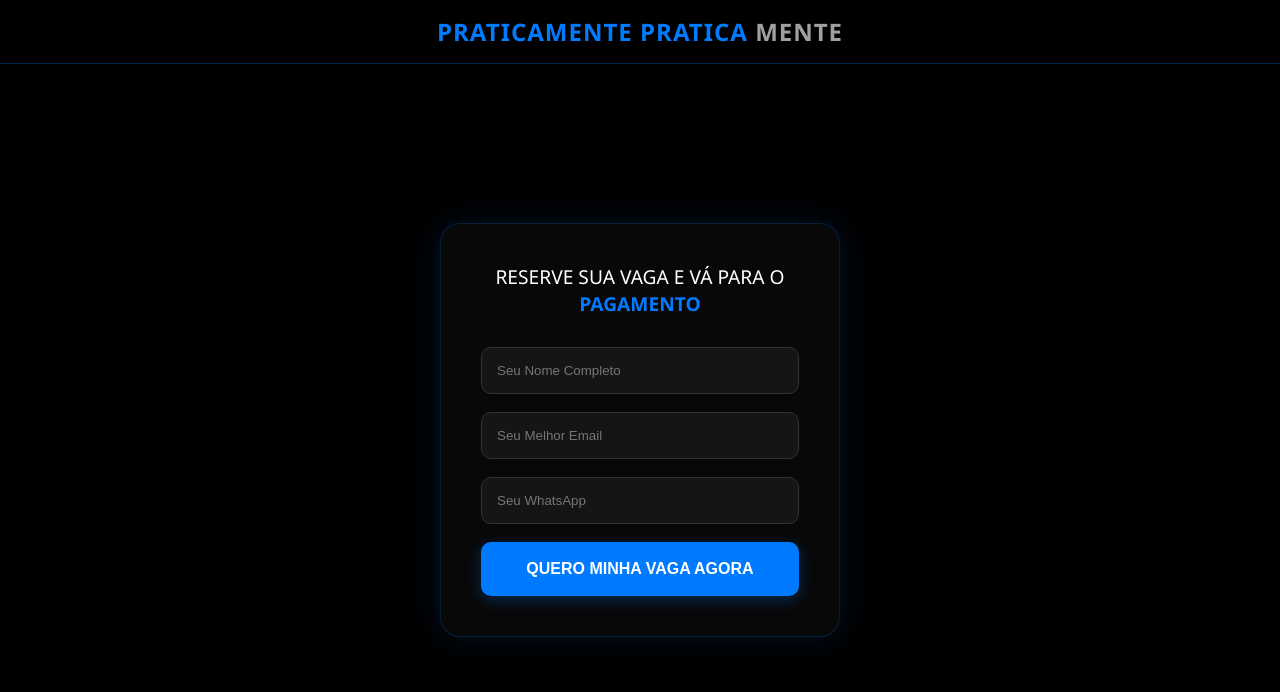
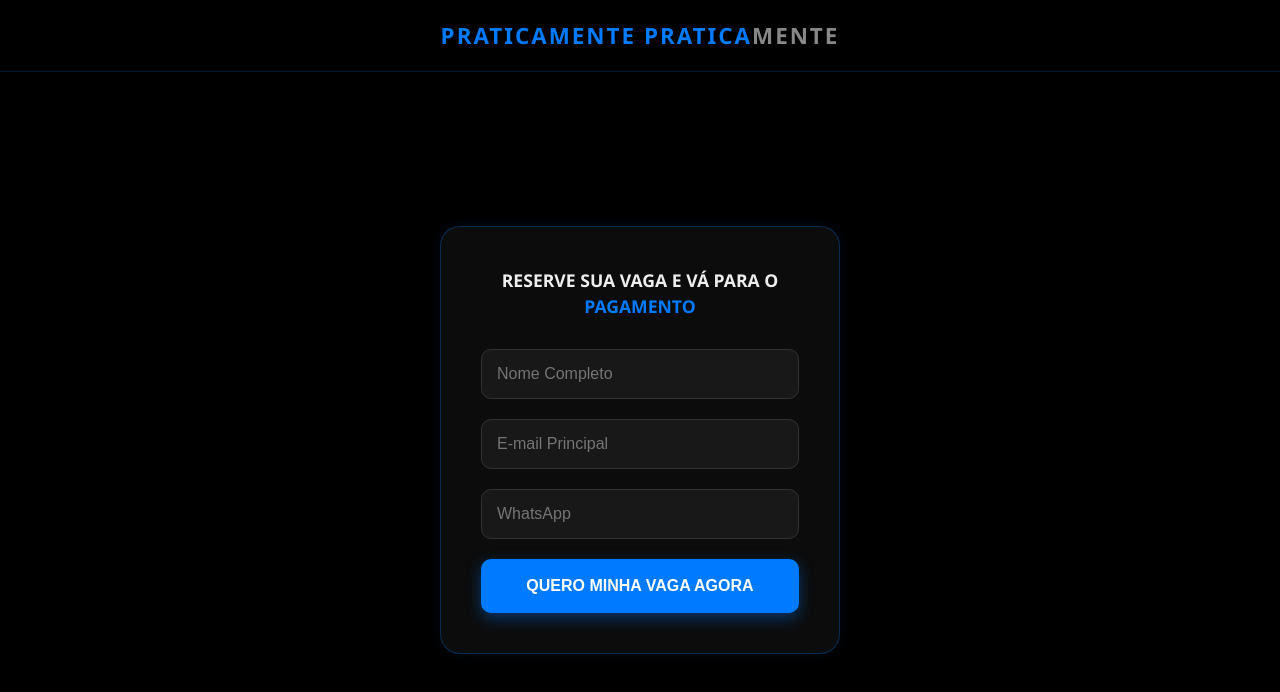
Before and after one commit to otaviooaugusto13-cyber/edu, a website: page index.html in a window 1280 px wide. Drawn offline with Linux system fonts and the light colour scheme.

Commit message:
Update index.html

```diff
--- a/index.html
+++ b/index.html
@@ -3,59 +3,36 @@
 <head>
     <meta charset="UTF-8">
     <meta name="viewport" content="width=device-width, initial-scale=1.0">
-    <title>Inscrição - Praticamente</title>
+    <title>Praticamente - Inscrição</title>
     <style>
-        * { box-sizing: border-box; margin: 0; padding: 0; }
+        /* RESET BÁSICO */
+        * {
+            box-sizing: border-box;
+            margin: 0;
+            padding: 0;
+        }
 
         body {
-            background-color: #000; /* Fundo principal preto */
+            background-color: #000; /* Fundo Preto */
             color: #fff;
-            font-family: 'Segoe UI', Roboto, Arial, sans-serif;
+            font-family: 'Segoe UI', Tahoma, Geneva, Verdana, sans-serif;
             min-height: 100vh;
             display: flex;
             flex-direction: column;
             justify-content: center;
             align-items: center;
             overflow-x: hidden;
-            position: relative;
         }
 
-        /* --- CABEÇALHO VIDRO FUMÊ --- */
-        header {
-            width: 100%;
-            position: fixed;
-            top: 0;
-            left: 0;
-            padding: 15px 0;
-            text-align: center;
-            z-index: 10;
-            background: rgba(0, 0, 0, 0.7); /* Fumê escuro */
-            backdrop-filter: blur(12px);
-            -webkit-backdrop-filter: blur(12px);
-            border-bottom: 1px solid rgba(0, 123, 255, 0.3); /* Borda azul sutil */
-        }
-
-        .logo-texto {
-            font-size: 1.5rem;
-            font-weight: 800;
-            letter-spacing: 1px;
-            text-transform: uppercase;
-        }
-
-        /* Cores solicitadas para o nome */
-        .azul-destaque { color: #007bff; } /* Azul vibrante */
-        .cinza-destaque { color: #a0a0a0; } /* Cinza médio */
-
-        /* --- CONFIGURAÇÃO DE FUNDOS --- */
+        /* --- FUNDOS DINÂMICOS --- */
         @media (max-width: 768px) {
             body {
-                background-image: linear-gradient(rgba(0,0,0,0.6), rgba(0,0,0,0.6)), url('https://raw.githubusercontent.com/otaviooaugusto13-cyber/edu/main/eduardo.png');
+                background-image: linear-gradient(rgba(0,0,0,0.5), rgba(0,0,0,0.5)), url('https://raw.githubusercontent.com/otaviooaugusto13-cyber/edu/main/eduardo.png');
                 background-size: contain;
                 background-repeat: no-repeat;
                 background-position: bottom right;
             }
         }
-
         @media (min-width: 769px) {
             body {
                 background-image: linear-gradient(rgba(0,0,0,0.7), rgba(0,0,0,0.7)), url('SUA_FOTO_PC.jpg');
@@ -64,57 +41,88 @@
             }
         }
 
+        /* --- CABEÇALHO VIDRO FUMÊ --- */
+        .glass-header {
+            width: 100%;
+            position: fixed;
+            top: 0;
+            left: 0;
+            padding: 20px 0;
+            text-align: center;
+            z-index: 100;
+
+            /* Efeito Vidro */
+            background: rgba(0, 0, 0, 0.6);
+            backdrop-filter: blur(15px);
+            -webkit-backdrop-filter: blur(15px);
+            border-bottom: 1px solid rgba(0, 123, 255, 0.2);
+        }
+
+        .logo-text {
+            font-size: 1.4rem;
+            font-weight: 900;
+            letter-spacing: 2px;
+            text-transform: uppercase;
+        }
+
+        .azul { color: #007bff; }  /* Azul da Logo */
+        .cinza { color: #888888; } /* Cinza Mente */
+
         /* --- CONTAINER DO FORMULÁRIO --- */
-        .container {
-            background-color: rgba(10, 10, 10, 0.8);
+        .form-container {
+            background: rgba(15, 15, 15, 0.8);
             backdrop-filter: blur(20px);
+            border: 1px solid rgba(0, 123, 255, 0.3);
+            border-radius: 20px;
             padding: 40px;
-            border-radius: 20px;
             width: 90%;
             max-width: 400px;
-            border: 1px solid rgba(0, 123, 255, 0.2); /* Borda azulada */
-            box-shadow: 0 0 30px rgba(0, 123, 255, 0.15); /* Brilho neon azul sutil */
-            z-index: 2;
-            margin-top: 100px;
-            margin-bottom: 40px;
+            box-shadow: 0 15px 35px rgba(0, 0, 0, 0.8), 0 0 15px rgba(0, 123, 255, 0.1);
+            z-index: 10;
+            margin-top: 80px; /* Para não ficar embaixo do header */
         }
 
         h2 {
-            color: #fff;
+            font-size: 1.1rem;
             text-align: center;
             margin-bottom: 30px;
-            font-size: 1.2rem;
-            line-height: 1.4;
-            font-weight: 400;
+            line-height: 1.5;
+            color: #eee;
         }
 
-        h2 b {
-            color: #007bff; /* Destaque azul no texto do form */
+        h2 span {
+            color: #007bff;
+            font-weight: bold;
         }
 
-        /* --- INPUTS --- */
+        /* --- CAMPOS DE ENTRADA --- */
+        .input-group {
+            margin-bottom: 20px;
+        }
+
         input {
             width: 100%;
             padding: 15px;
-            margin-bottom: 18px;
+            border-radius: 10px;
             border: 1px solid #333;
-            border-radius: 10px;
             background: rgba(255, 255, 255, 0.05);
             color: #fff;
+            font-size: 1rem;
+            transition: 0.3s;
             outline: none;
-            transition: 0.3s;
         }
 
         input:focus {
             border-color: #007bff;
             background: rgba(0, 123, 255, 0.05);
+            box-shadow: 0 0 10px rgba(0, 123, 255, 0.2);
         }
 
         /* --- BOTÃO AZUL --- */
-        button {
+        .btn-submit {
             width: 100%;
             padding: 18px;
-            background-color: #007bff; /* Azul */
+            background-color: #007bff;
             color: #fff;
             border: none;
             border-radius: 10px;
@@ -122,41 +130,42 @@
             font-size: 1rem;
             cursor: pointer;
             text-transform: uppercase;
-            transition: all 0.3s ease;
-            box-shadow: 0 4px 15px rgba(0, 123, 255, 0.3);
+            transition: 0.3s;
+            box-shadow: 0 5px 15px rgba(0, 123, 255, 0.4);
         }
 
-        button:hover {
+        .btn-submit:hover {
             background-color: #0056b3;
-            transform: translateY(-2px);
-            box-shadow: 0 6px 20px rgba(0, 123, 255, 0.5);
-        }
-
-        button:active {
-            transform: scale(0.98);
+            transform: scale(1.02);
+            box-shadow: 0 8px 20px rgba(0, 123, 255, 0.6);
         }
     </style>
 </head>
 <body>
 
-    <header>
-        <div class="logo-texto">
-            <span class="azul-destaque">PRATICAMENTE</span>
-            <span class="azul-destaque">PRATICA</span>
-            <span class="cinza-destaque">MENTE</span>
+    <header class="glass-header">
+        <div class="logo-text">
+            <span class="azul">PRATICAMENTE PRATICA</span><span class="cinza">MENTE</span>
         </div>
     </header>
 
-    <div class="container">
-        <h2>RESERVE SUA VAGA E VÁ PARA O <b>PAGAMENTO</b></h2>
+    <div class="form-container">
+        <h2>RESERVE SUA VAGA E VÁ PARA O <span>PAGAMENTO</span></h2>
+
         <form action="https://formspree.io/f/xyznmr" method="POST">
-            <input type="text" name="nome" placeholder="Seu Nome Completo" required>
-            <input type="email" name="email" placeholder="Seu Melhor Email" required>
-            <input type="tel" name="telefone" placeholder="Seu WhatsApp" required>
+            <div class="input-group">
+                <input type="text" name="nome" placeholder="Nome Completo" required>
+            </div>
+            <div class="input-group">
+                <input type="email" name="email" placeholder="E-mail Principal" required>
+            </div>
+            <div class="input-group">
+                <input type="tel" name="telefone" placeholder="WhatsApp" required>
+            </div>
 
             <input type="hidden" name="_next" value="https://pay.hotmart.com/Y103400130Y">
 
-            <button type="submit">QUERO MINHA VAGA AGORA</button>
+            <button type="submit" class="btn-submit">QUERO MINHA VAGA AGORA</button>
         </form>
     </div>
 
```
